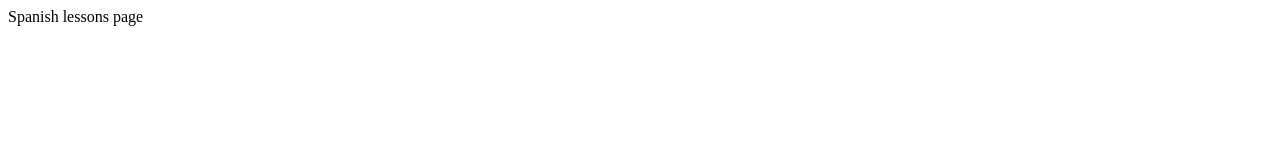
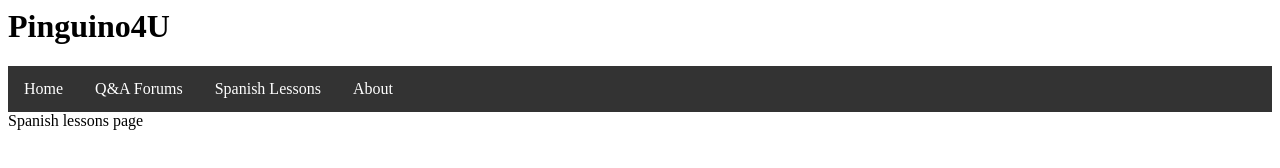
Before and after one commit to pinguino4u/pinguino4u.github.io, a plain HTML site: page spanishlessons.html in a window 1280 px wide. Drawn offline with Linux system fonts and the light colour scheme.

Commit message:
Update spanishlessons.html

```diff
--- a/spanishlessons.html
+++ b/spanishlessons.html
@@ -1,6 +1,14 @@
 <html>
   <title> Spanish Lessons </title>
 <body>
+    <h1> Pinguino4U </h1>
+    <link rel="stylesheet" href="styles.css">
+    <ul>
+      <li><a href="#index.html">Home</a></li>
+      <li><a href="qaforums.html">Q&#38;A Forums</a></li>
+      <li><a href="#spanishlessons.html">Spanish Lessons</a></li>
+      <li><a href="#about.html">About</a></li>
+    </ul>
   Spanish lessons page
 </body>
 </html>
```
